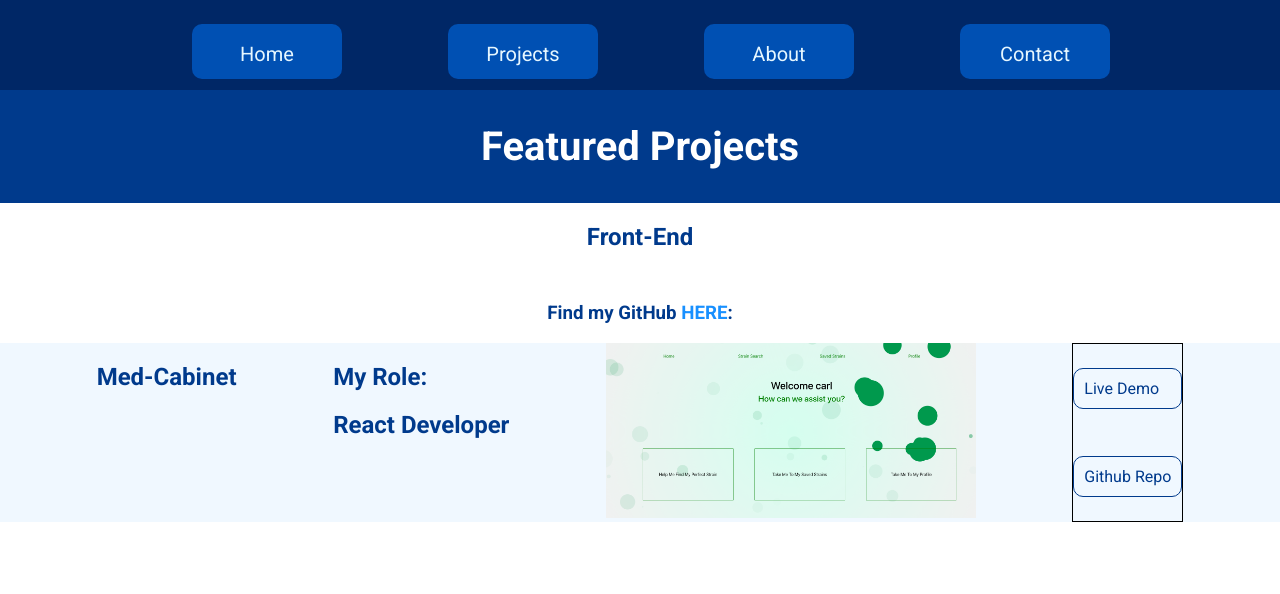
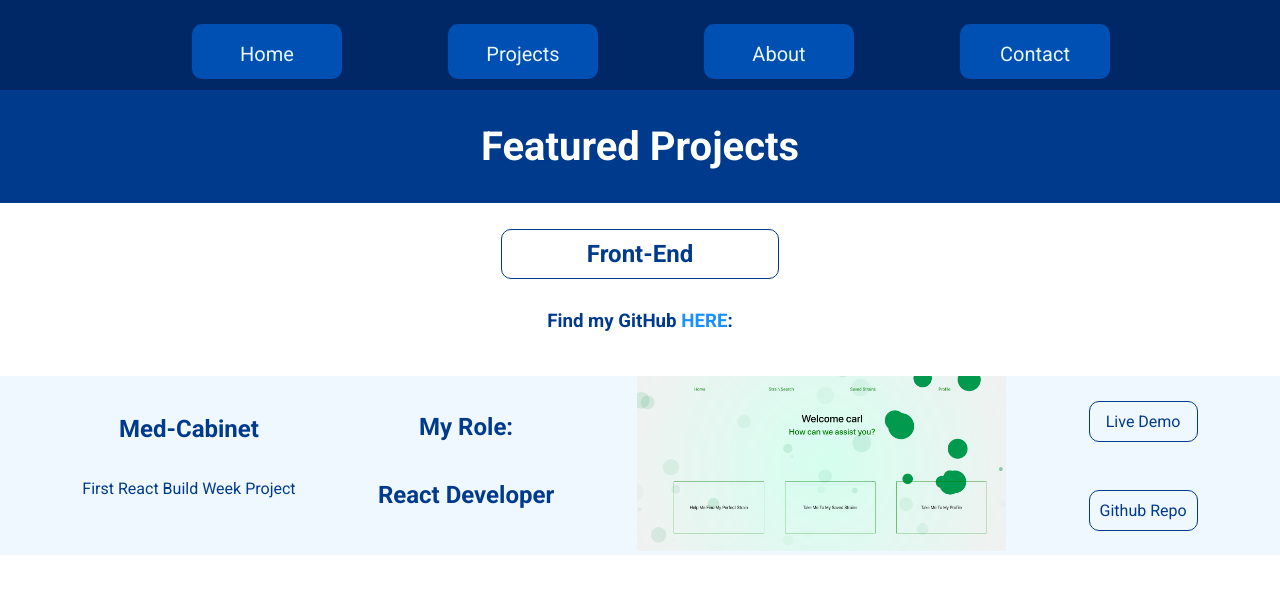
Before and after one commit to carlsachs/ReactPortfolio, a React (Create React App) app in the folder portfolio/: page /projects in a window 1280 px wide. Shown: the top 594 px of the page. Built offline with nearby package versions, Linux system fonts and the light colour scheme.

Commit message:
finished adding the card template

```diff
--- a/portfolio/src/components/ProCards/FE1.css
+++ b/portfolio/src/components/ProCards/FE1.css
@@ -4,6 +4,7 @@
     display: flex;
     flex-flow: row nowrap;
     justify-content: space-evenly;
+    margin-top: 2%;
 }
 h3 {
     text-align: center;
@@ -15,8 +16,22 @@ h3 {
 }
 
 .live {
-    border: 1px solid black;
     display: flex;
     flex-flow: column nowrap;
     justify-content: space-around;
+    text-align: center;
 }
+
+.card-title {
+    display: flex;
+    flex-flow: column nowrap;
+    text-align: center;
+    padding-top: 1.5%;
+}
+
+.card-role {
+    display: flex;
+    flex-flow: column nowrap;
+    text-align: center;
+    padding-top: 1.3%;
+}
--- a/portfolio/src/components/ProCards/FE1.js
+++ b/portfolio/src/components/ProCards/FE1.js
@@ -14,6 +14,7 @@ const FE1 = () => {
         <div className="cardWrap">
             <div className="card-title">
                 <h2>Med-Cabinet</h2>
+                <p>First React Build Week Project</p>
             </div>
             <div className="card-role">
                 <h2>My Role:</h2>
@@ -23,8 +24,8 @@ const FE1 = () => {
                 <img src={Med} alt="image of medcabinet home" />
             </div>
             <div className="live">
-                <Link style={{textDecoration: "none", color: "#003a8c", border: "1px solid #003a8c", padding: "10px", borderRadius: "10px"}} to="https://med-cabinet-3.now.sh/">Live Demo</Link>
-                <Link style={{textDecoration: "none", color: "#003a8c", border: "1px solid #003a8c", padding: "10px", borderRadius: "10px"}} to="https://med-cabinet-3.now.sh/">Github Repo</Link>
+                <Link target="_blank"style={{textDecoration: "none", color: "#003a8c", border: "1px solid #003a8c", padding: "10px", borderRadius: "10px"}} to="https://med-cabinet-3.now.sh/">Live Demo</Link>
+                <Link target="_blank" style={{textDecoration: "none", color: "#003a8c", border: "1px solid #003a8c", padding: "10px", borderRadius: "10px"}} to="https://github.com/bw-med-cabinet-3/Front-End">Github Repo</Link>
 
             </div>
         </div>
--- a/portfolio/src/components/Projects.css
+++ b/portfolio/src/components/Projects.css
@@ -2,9 +2,11 @@
     background: white;
 }
 
+
 .front-top {
     color: #003a8c;
     text-align: center;
+    margin-top: 2%;
 }
 
 .front-mid {
--- a/portfolio/src/components/Projects.js
+++ b/portfolio/src/components/Projects.js
@@ -20,7 +20,7 @@ const Projects = () => {
             </div>
             <div className="front-end">
                 <div className="front-top">
-                    <h2>Front-End</h2>
+                    <h2 style={{marginTop: "2%", textDecoration: "none", color: "#003a8c", border: "1px solid #003a8c", padding: "10px", borderRadius: "10px", width: "20%", margin: "0 auto"}}>Front-End</h2>
                 </div>
                 <div className="front-mid">
                     <h3>Find my GitHub <Link style={{textDecoration: "none", color: "#1890ff"}} to="https://github.com/carlsachs">HERE</Link>:</h3>
```
